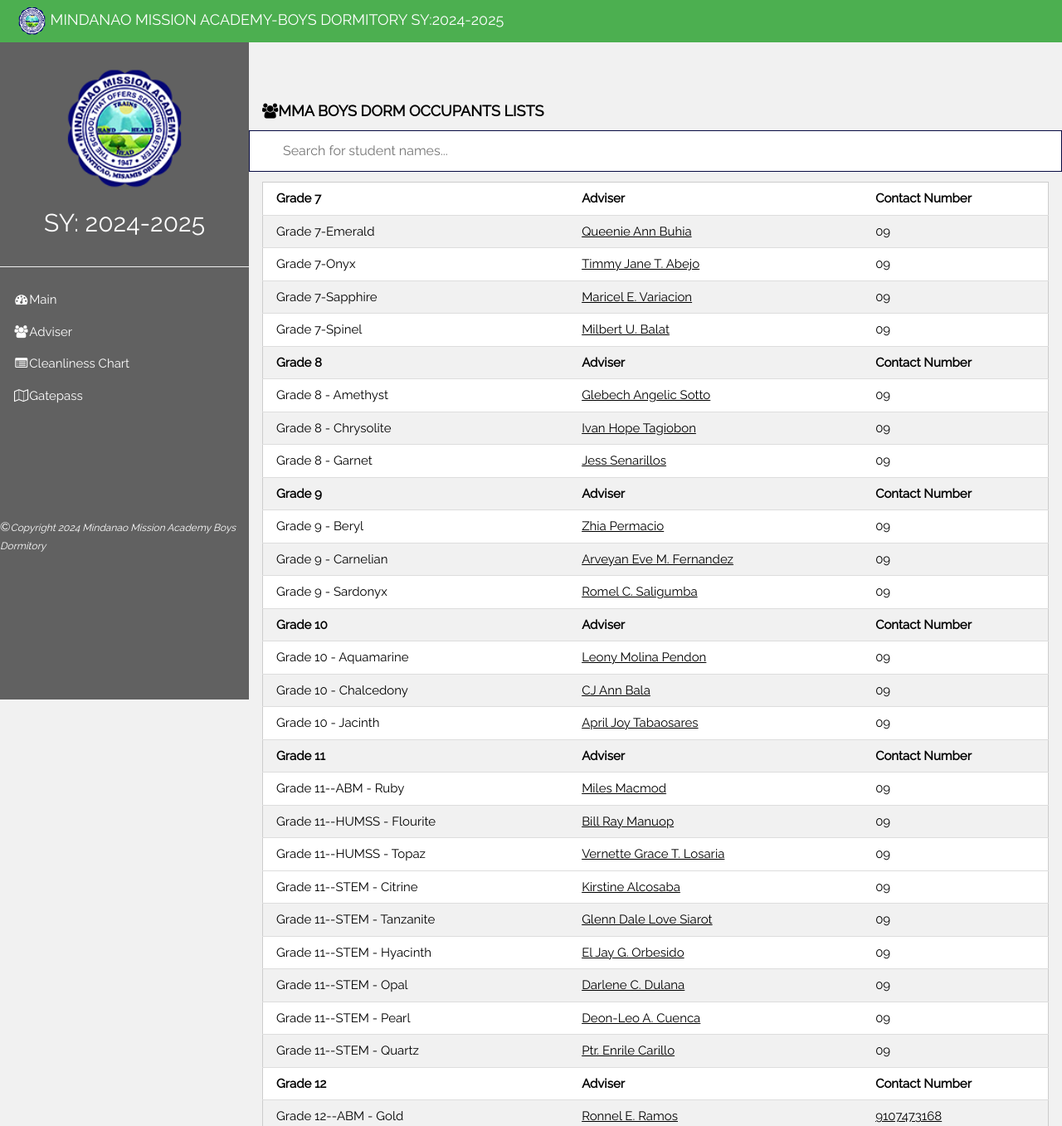
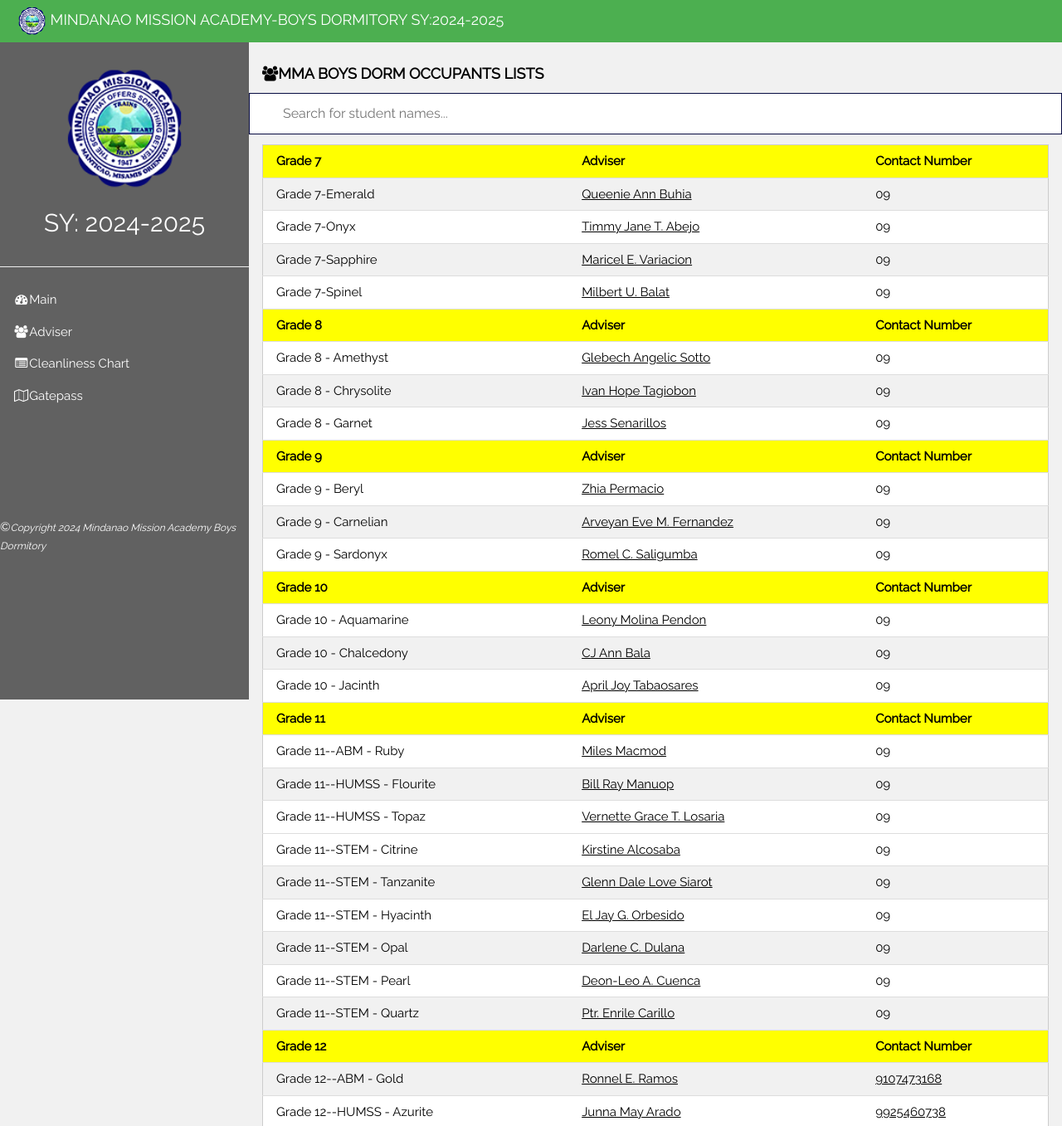
Before and after one commit to mindanaomissionacademy/boys_dorm, a plain HTML site: page advisersearch.html in a window 1280 px wide. Shown: the top 1357 px of the page at 83% size. Drawn offline with nearby package versions, Linux system fonts and the light colour scheme.

Commit message:
Update advisersearch.html

```diff
--- a/advisersearch.html
+++ b/advisersearch.html
@@ -94,7 +94,7 @@ html,body,h1,h2,h3,h4,h5 {font-family: "Raleway", sans-serif}
 
 <!-- !PAGE CONTENT! -->
 <div class="w3-main" style="margin-left:300px;margin-top:43px;">
-<br><br>
+
   <!-- Header -->
   <header class="w3-container" style="padding-top:22px">
     <h5><b><i class="fa fa-users"></i><strong>MMA BOYS DORM OCCUPANTS LISTS</strong></b></h5>
@@ -258,7 +258,7 @@ html,body,h1,h2,h3,h4,h5 {font-family: "Raleway", sans-serif}
 
     <div class="w3-container">
       <table class="w3-table w3-striped w3-bordered w3-border w3-hoverable w3-white">
-          <tr>
+        <tr style="background-color: yellow;">
             <th>Grade 7</th>
             <th>Adviser</th>
             <th>Contact Number</th>
@@ -284,7 +284,7 @@ html,body,h1,h2,h3,h4,h5 {font-family: "Raleway", sans-serif}
             <td>09</a></td>
           </tr>
           <!--8-->
-          <tr>
+          <tr style="background-color: yellow;">
             <th>Grade 8</th>
             <th>Adviser</th>
             <th>Contact Number</th>
@@ -305,7 +305,7 @@ html,body,h1,h2,h3,h4,h5 {font-family: "Raleway", sans-serif}
             <td>09</a></td>
           </tr>
           <!--9-->
-          <tr>
+          <tr style="background-color: yellow;">
             <th>Grade 9</th>
             <th>Adviser</th>
             <th>Contact Number</th>
@@ -326,7 +326,7 @@ html,body,h1,h2,h3,h4,h5 {font-family: "Raleway", sans-serif}
             <td>09</a></td>
           </tr>
           <!--10-->
-          <tr>
+          <tr style="background-color: yellow;">
             <th>Grade 10</th>
             <th>Adviser</th>
             <th>Contact Number</th>
@@ -347,7 +347,7 @@ html,body,h1,h2,h3,h4,h5 {font-family: "Raleway", sans-serif}
             <td>09</a></td>
           </tr>
           <!--11-->
-          <tr>
+          <tr style="background-color: yellow;">
             <th>Grade 11</th>
             <th>Adviser</th>
             <th>Contact Number</th>
@@ -399,7 +399,7 @@ html,body,h1,h2,h3,h4,h5 {font-family: "Raleway", sans-serif}
             <td>09</a></td>
           </tr>
           <!--12-->
-          <tr>
+          <tr style="background-color: yellow;">
             <th>Grade 12</th>
             <th>Adviser</th>
             <th>Contact Number</th>
```
